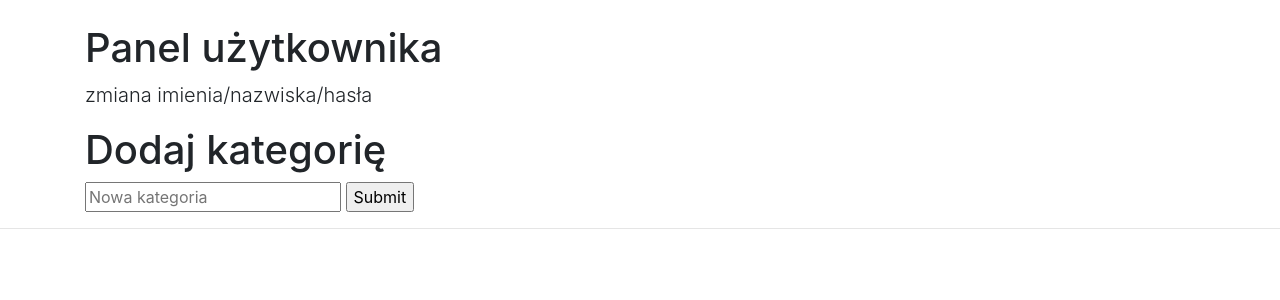
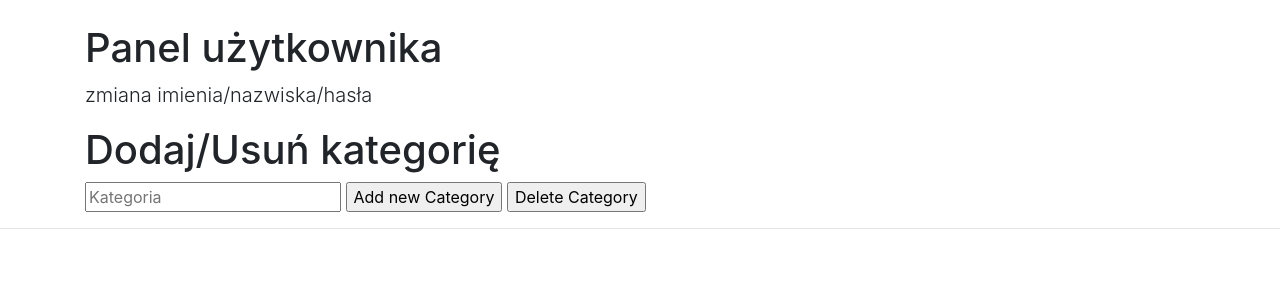
Before and after one commit to admm20/DjangoHomeBudget, a Django app: page /userpanel/ in a window 1280 px wide. Shown: the part 56-356 px from the top of the page. Run offline with Django 3.2, Linux system fonts and the light colour scheme; the visitor is signed in with stand-in values (Sample User, id 1); some libraries are stand-ins or nearby versions.

```diff
--- a/main/templates/main/userpanel.html
+++ b/main/templates/main/userpanel.html
@@ -9,11 +9,12 @@
             <p class="lead">
                 zmiana imienia/nazwiska/hasła
             </p>
-            <h1>Dodaj kategorię</h1>
+            <h1>Dodaj/Usuń kategorię</h1>
             <form method="post">
                 {% csrf_token %}
-                <input type="text" name="addcategory" required placeholder="Nowa kategoria">
-                <input type="submit" name="submit">
+                <input type="text" name="addcategory" required placeholder="Kategoria">
+                <input type="submit" name="addNewCategoryButton" value="Add new Category">
+                <input type="submit" name="deleteCategoryButton" value="Delete Category">
             </form>
         </div>
 
--- a/main/views.py
+++ b/main/views.py
@@ -99,9 +99,12 @@ def userpanel(request):
         newCategory = request.POST.get('addcategory', '')
 
         if newCategory != "":
-            if not Category.objects.filter(nameOfCategory = newCategory).exists():
-                categoryNewModel = Category(nameOfCategory = newCategory)
-                categoryNewModel.save()
+            if 'addNewCategoryButton' in request.POST:
+                if not Category.objects.filter(nameOfCategory = newCategory).exists():
+                    categoryNewModel = Category(nameOfCategory = newCategory)
+                    categoryNewModel.save()
+            elif 'deleteCategoryButton' in request.POST:
+                Category.objects.filter(nameOfCategory = newCategory).delete()
 
         return render(request, "main/userpanel.html", {'user': user})
     else:
```
